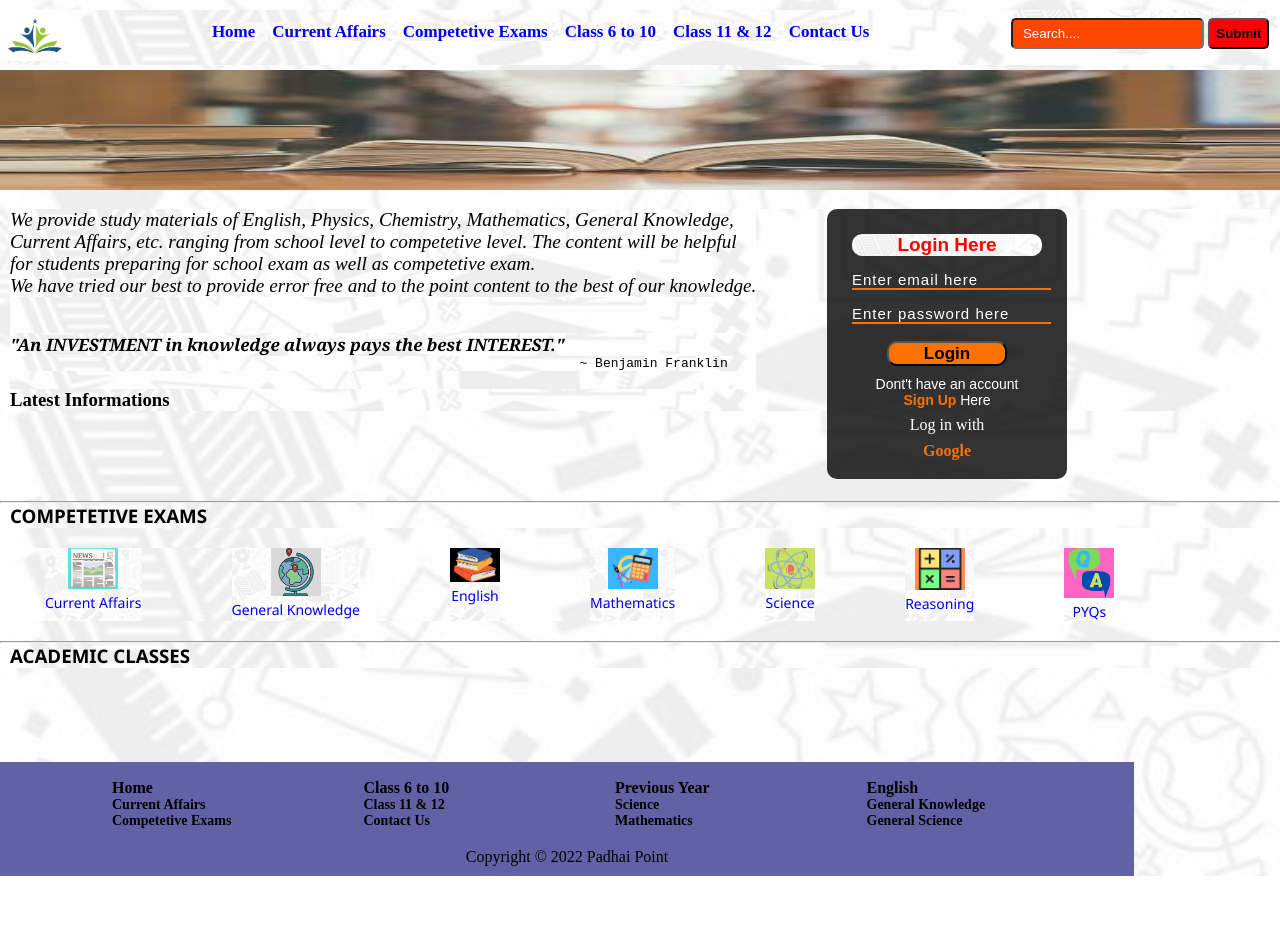
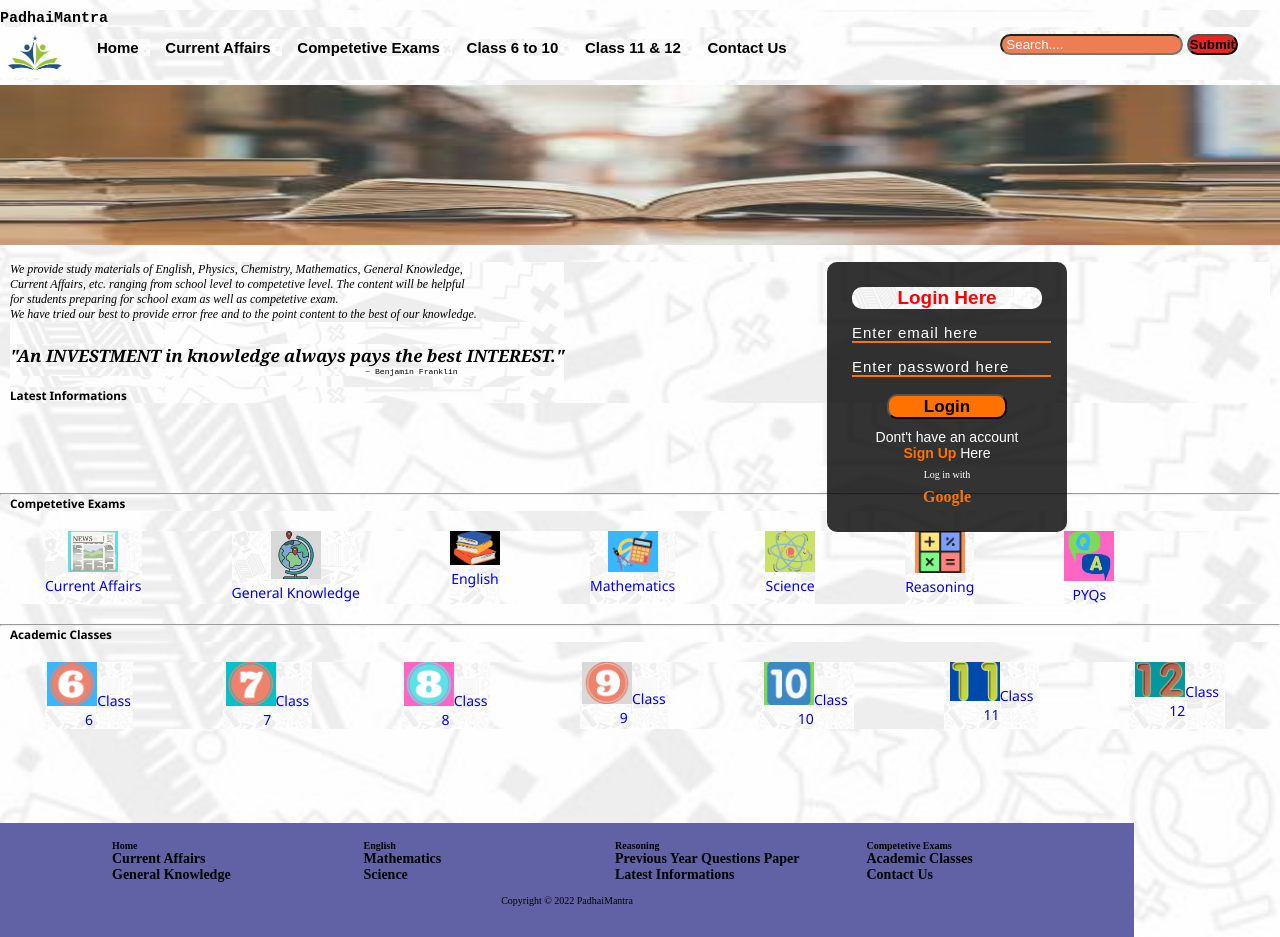
Before and after one commit to BKV1996/padhaipoint, a plain HTML site: page index.html in a window 1280 px wide. Before the commit the page ends 876 px from the top, so only its background shows below. Drawn offline with Linux system fonts and the light colour scheme.

Commit message:
third commit

```diff
--- a/index.html
+++ b/index.html
@@ -7,25 +7,35 @@
     <meta name="viewport" content="width=device-width, initial-scale=1.0">
     <title>Padhai Point</title>
     <link rel="stylesheet" href="style.css">
+    <script src="https://kit.fontawesome.com/a076d05399.js"></script>
 </head>
 
 <body>
     <header>
+        <pre class="lp"><b>PadhaiMantra</b></pre>
         <div id="logo">
             <a href="#"><img src="logo.jpg" width="70px"></a>
 
             <div class="nav">
-                <a href="#">Home &ensp;</a>
-                <a href="#">Current Affairs &ensp;</a>
-                <a href="#">Competetive Exams &ensp;</a>
-                <a href="#">Class 6 to 10 &ensp;</a>
-                <a href="#">Class 11 & 12 &ensp;</a>
-                <a href="#">Contact Us</a>
+                <input type="checkbox" id="check">
+                <label for="check">
+                    <i class="fas fa-bars" id="btns"></i>
+                    <i class="fas fa-times" id="cancel"></i>
+                </label>
+                <ul>
+                    <li><a href="#">Home &ensp;</a></li>
+                    <li><a href="#">Current Affairs &ensp;</a></li>
+                    <li><a href="#">Competetive Exams &ensp;</a></li>
+                    <li><a href="#">Class 6 to 10 &ensp;</a></li>
+                    <li><a href="#">Class 11 & 12 &ensp;</a></li>
+                    <li><a href="#">Contact Us</a></li>
+                </ul>
+                <div id="searchbox">
+                    <input type="text" placeholder=" Search...." name="search">
+                    <button type="submit">Submit</button>
+                </div>
             </div>
-            <div id="searchbox">
-                <input type="text" placeholder=" Search...." name="search">
-                <button type="submit">Submit</button>
-            </div>
+
         </div>
     </header>
 
@@ -66,7 +76,7 @@
 
     <section>
         <hr>
-        <h3 class="hd2">COMPETETIVE EXAMS</h3>
+        <h3 class="hd2">Competetive Exams</h3>
         <div class="sec">
             <a href="#"><img src="current.png" width="50px"><br>Current Affairs</a>
             <a href="#"><img src="gk.png" width="50px"><br>General Knowledge</a>
@@ -79,9 +89,15 @@
         </div>
 
         <hr>
-        <h3 class="hd2">ACADEMIC CLASSES</h3>
+        <h3 class="hd2">Academic Classes</h3>
         <div class="sec1">
-
+            <a href="#"><img src="6.png" width="50px">Class 6</a>
+            <a href="#"><img src="7.png" width="50px">Class 7</a>
+            <a href="#"><img src="8.png" width="50px">Class 8</a>
+            <a href="#"><img src="9.png" width="50px">Class 9</a>
+            <a href="#"><img src="10.png" width="50px">Class 10</a>
+            <a href="#"><img src="11.png" width="50px">Class 11</a>
+            <a href="#"><img src="12.png" width="50px">Class 12</a>
         </div>
     </section>
 
@@ -90,26 +106,26 @@
             <ul>
                 <li><a href="#">Home</a></li>
                 <li><a href="#">Current Affairs</a></li>
-                <li><a href="#">Competetive Exams</a></li>
-            </ul>
-            <ul>
-                <li><a href="#">Class 6 to 10</a></li>
-                <li><a href="#">Class 11 & 12</a></li>
-                <li><a href="#">Contact Us</a></li>
-            </ul>
-            <ul>
-                <li><a href="#">Previous Year</a></li>
-                <li><a href="#">Science</a></li>
-                <li><a href="#">Mathematics</a></li>
+                <li><a href="#">General Knowledge</a></li>
             </ul>
             <ul>
                 <li><a href="#">English</a></li>
-                <li><a href="#">General Knowledge</a></li>
-                <li><a href="#">General Science</a></li>
+                <li><a href="#">Mathematics</a></li>
+                <li><a href="#">Science</a></li>
+            </ul>
+            <ul>
+                <li><a href="#">Reasoning</a></li>
+                <li><a href="#">Previous Year Questions Paper</a></li>
+                <li><a href="#">Latest Informations</a></li>
+            </ul>
+            <ul>
+                <li><a href="#">Competetive Exams</a></li>
+                <li><a href="#">Academic Classes</a></li>
+                <li><a href="#">Contact Us</a></li>
             </ul>
         </div>
         <div class="footer-bottom">
-            Copyright &copy; 2022 Padhai Point
+            Copyright &copy; 2022 PadhaiMantra
         </div>
     </footer>
 </body>
--- a/style.css
+++ b/style.css
@@ -4,8 +4,26 @@
     background: url('bimage.jpg') no-repeat center/cover;
     text-decoration: none;
 }
+
+html{
+    /* 1 rem = 16px (by default)
+    if 1rem = 10px
+    if font-size 100% = 16px default font size
+    font-size: ?% = 10px
+    what if we want 10px as default font size
+    So, we will divided the 10/16 = 0.625*100 = 62.5
+    font-size: 62.5%; */
+    font-size: 62.5%;
+
+}
+
 header{
-    margin-top: 10px;
+    margin-top: 1rem;
+}
+.lp{
+    font-weight: bold;
+    color: red solid;
+    font-size: 1.5rem;
 }
 
 #logo {
@@ -17,43 +35,67 @@ header{
 }
 
 #logo .nav {
+    font-family: sans-serif;
     font-weight: bold;
-    float: left;
-    padding: 12px;
+    padding: 1.2rem;
     color: white;
-    font-size: 17px;
+    font-size: 1.5rem;
     width: 120%;
     /* Four equal-width links. If you have two links, use 50%, and 33.33% for three links, etc.. */
-    text-align: center;
+    /* float: left; */
     /* If you want the text to be centered */
-
 }
 
-#logo .nav a:hover {
-    background-color: #000;
+#logo .nav li{
+    float: left;
+    display: inline;
+    margin-left: 1.5rem;
+}
+#logo .nav li a{
+    position: relative;
+    color: #000;
 }
 
-#logo #searchbox {
-    width: 450px;
-    height: 20px;
+#logo .nav li a:hover {
+    color: red;
+}
+
+label #btns,
+label #cancel{
+    color: black;
+    font-size: 3rem;
+    float: right;
+    line-height: 6rem;
+    margin-right: 1rem;
+    cursor: pointer;
+    display: none;
+}
+#check{
+    display: none;
+}
+
+#logo .nav #searchbox {
+    margin-top: -.8rem;
+    float: right;
+    margin-right: 3rem;
 
 }
 
 input[type=text] {
-    padding: 6px;
-    margin-top: 8px;
-    background: orangered;
-    border-radius: 5px;
+    padding: .1rem;
+    margin-top: .3rem;
+    background: rgb(238, 125, 84);
+    border-radius: 1.5rem;
 
 }
 
 #searchbox button {
-    background: red;
+    background: rgb(235, 35, 35);
     cursor: pointer;
-    padding: 6px;
-    margin-top: 8px;
+    padding: .1rem;
+    margin-top: .3rem;
     font-weight: bold;
-    border-radius: 5px;
+    border-radius: 1.5rem;
 
 }
 
@@ -61,42 +103,42 @@ input[type=text] {
     background: #fff;
 }
 .img{
-    margin-top: 5px;
+    margin-top: .5rem;
     padding: 0;
     width: 100%;
-    height: 120px;
+    height: 16rem;
 }
 
 main {
     display: flex;
-    margin: 10px;
-    margin-top: 15px;
-    margin-bottom: 90px;
+    margin: 1rem;
+    margin-top: 1.5rem;
+    margin-bottom: 9rem;
 }
 .pt{
     font-family: 'Times New Roman', Times, serif;
     font-style: italic;
-    font-weight: 200px;
+    font-weight: 20rem;
     font-size: larger;
 }
 .ptn{
     font-family: Georgia, 'Times New Roman', Times, serif;
     font-weight: bold;
-    font-size: 17px;
+    font-size: 1.7rem;
     font-style: italic;
 }
 .new{
-    font-family: 'Times New Roman', Times, serif;
+    font-family: 'Segoe UI', Tahoma, Geneva, Verdana, sans-serif;
 }
 
 .form {
-    margin-left: 817px;
-    width: 190px;
-    height: 220px;
+    margin-left: 81.7rem;
+    width: 19rem;
+    height: 22rem;
     background: linear-gradient(to top, rgba(0, 0, 0, 0.8)50%, rgba(0, 0, 0, 0.8)50%);
     position: absolute;
-    border-radius: 10px;
-    padding: 25px;
+    border-radius: 1rem;
+    padding: 2.5rem;
     text-align: center;
 }
 
@@ -104,20 +146,20 @@ main {
     text-align: center;
     font-family: sans-serif;
     color: red;
-    font-size: 19px;
-    border-radius: 10px;
+    font-size: 1.9rem;
+    border-radius: 1rem;
 }
 
 .form input {
     background: transparent;
-    border-bottom: 2px solid #ff7200;
+    border-bottom: .2rem solid #ff7200;
     border-top: none;
     border-left: none;
     border-right: none;
     color: #fff;
-    font-size: 15px;
-    letter-spacing: 1px;
-    margin-top: 15px;
+    font-size: 1.5rem;
+    letter-spacing: .1rem;
+    margin-top: 1.5rem;
     font-family: sans-serif;
 }
 
@@ -131,12 +173,12 @@ main {
 }
 
 .form .btnn {
-    height: 25px;
-    width: 120px;
-    margin-top: 17px;
-    border-radius: 10px;
+    height: 2.5rem;
+    width: 12rem;
+    margin-top: 1.7rem;
+    border-radius: 1rem;
     font-family: sans-serif;
-    font-size: 17px;
+    font-size: 1.7rem;
     cursor: pointer;
     background: #ff7200;
     color: #fff;
@@ -158,8 +200,8 @@ main {
 
 .form .link {
     font-family: Arial, Helvetica, sans-serif;
-    font-size: 14px;
-    padding-top: 10px;
+    font-size: 1.4rem;
+    padding-top: 1rem;
     background: transparent;
     color: #fff;
 }
@@ -176,31 +218,51 @@ main {
 
 .hd2{
     font-family: 'Segoe UI', Tahoma, Geneva, Verdana, sans-serif;
-    margin-left: 10px;
+    margin-left: 1rem;
 }
 .sec{
     display: flex;
-    margin-left: 10px;
-    border-radius: 5px;
-    margin-top: 20px;
-    margin-bottom: 20px;
+    margin-left: 1rem;
+    border-radius: .5rem;
+    margin-top: 2rem;
+    margin-bottom: 2rem;
 
 }
 .sec img:focus{
-    width: 50px;
+    width: 5rem;
 }
 .sec a{
-    font-size: 14px;
-    margin-right: 55px;
-    margin-left: 35px;
+    font-size: 1.4rem;
+    margin-right: 5.5rem;
+    margin-left: 3.5rem;
+    text-align: center;
+    font-family: 'Segoe UI', Tahoma, Geneva, Verdana, sans-serif;
+    font-style: initial;
+}
+
+.sec1{
+    display: flex;
+    margin-left: 1rem;
+    border-radius: .5rem;
+    margin-top: 2rem;
+    margin-bottom: 2rem;
+
+}
+.sec1 img:focus{
+    width: 5rem;
+}
+.sec1 a{
+    font-size: 1.4rem;
+    margin-right: 5.5rem;
+    margin-left: 3.5rem;
     text-align: center;
     font-family: 'Segoe UI', Tahoma, Geneva, Verdana, sans-serif;
     font-style: initial;
 }
 
 .liw {
-    padding-top: 8px;
-    padding-bottom: 8px;
+    padding-top: .8rem;
+    padding-bottom: .8rem;
     background: transparent;
     color: #fff;
 }
@@ -208,7 +270,7 @@ main {
 .icons {
     background: transparent;
     font-weight: bold;
-    font-size: 16px;
+    font-size: 1.6rem;
 }
 
 .icons a {
@@ -221,23 +283,23 @@ main {
 }
 
 footer {
-    margin-top: 94px;
-    max-width: 1100px;
+    margin-top: 9.4rem;
+    max-width: 110rem;
     text-align: center;
-    height: 80px;
-    padding: 17px;
+    height: 8rem;
+    padding: 1.7rem;
 
     background: rgb(97, 97, 165);
 }
 .footer-col{
     display: grid;
-    grid-gap: 1px;
+    grid-gap: .1rem;
     grid-template-columns: repeat(4,1fr);
     text-align: left;
-    font-size: 14px;
+    font-size: 1.4rem;
     background: transparent;
     font-weight: bold;
-    margin-left: 95px;
+    margin-left: 9.5rem;
 }
 .footer-col ul{
     list-style-type: none;
@@ -261,5 +323,23 @@ footer {
     background-color: #333;
     text-align: center;
     background: transparent;
+}
+
+/* header responsive code */
+@media (max-width:998px){
+    html{
+        font-size: 55%;
+    }
+    .lp, #logo{
+        left: 5%;
+    }
 
 }
+@media (max-width:768px){
+    html{
+        font-size: 45%;
+    }
+    .lp, #logo{
+        left: 5%;
+    }
+}
```
Also changed, not shown: 10.png (added), 11.png (added), 12.png (added), 6.png (added), 7.png (added), 8.png (added), 9.png (added).
